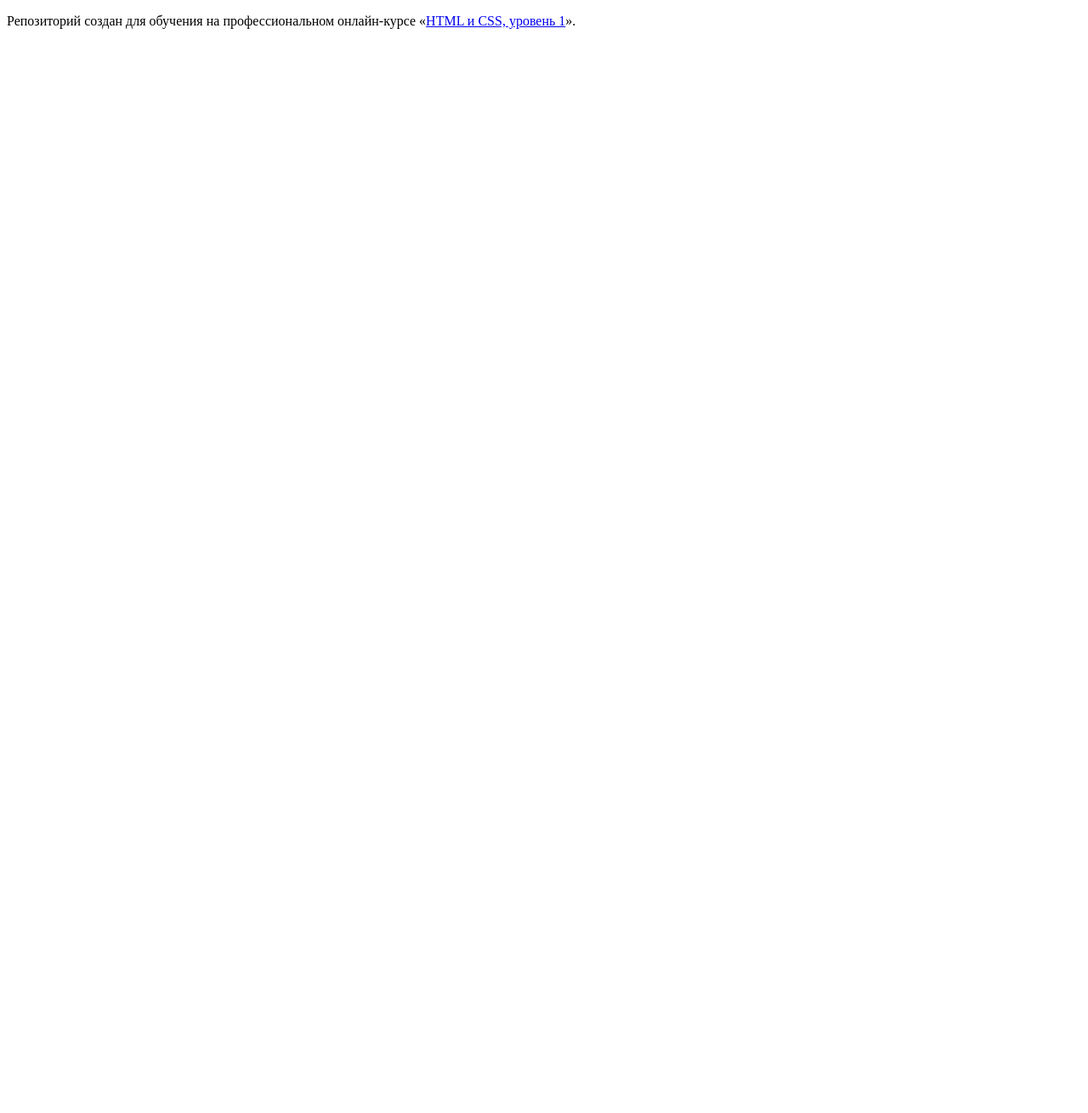
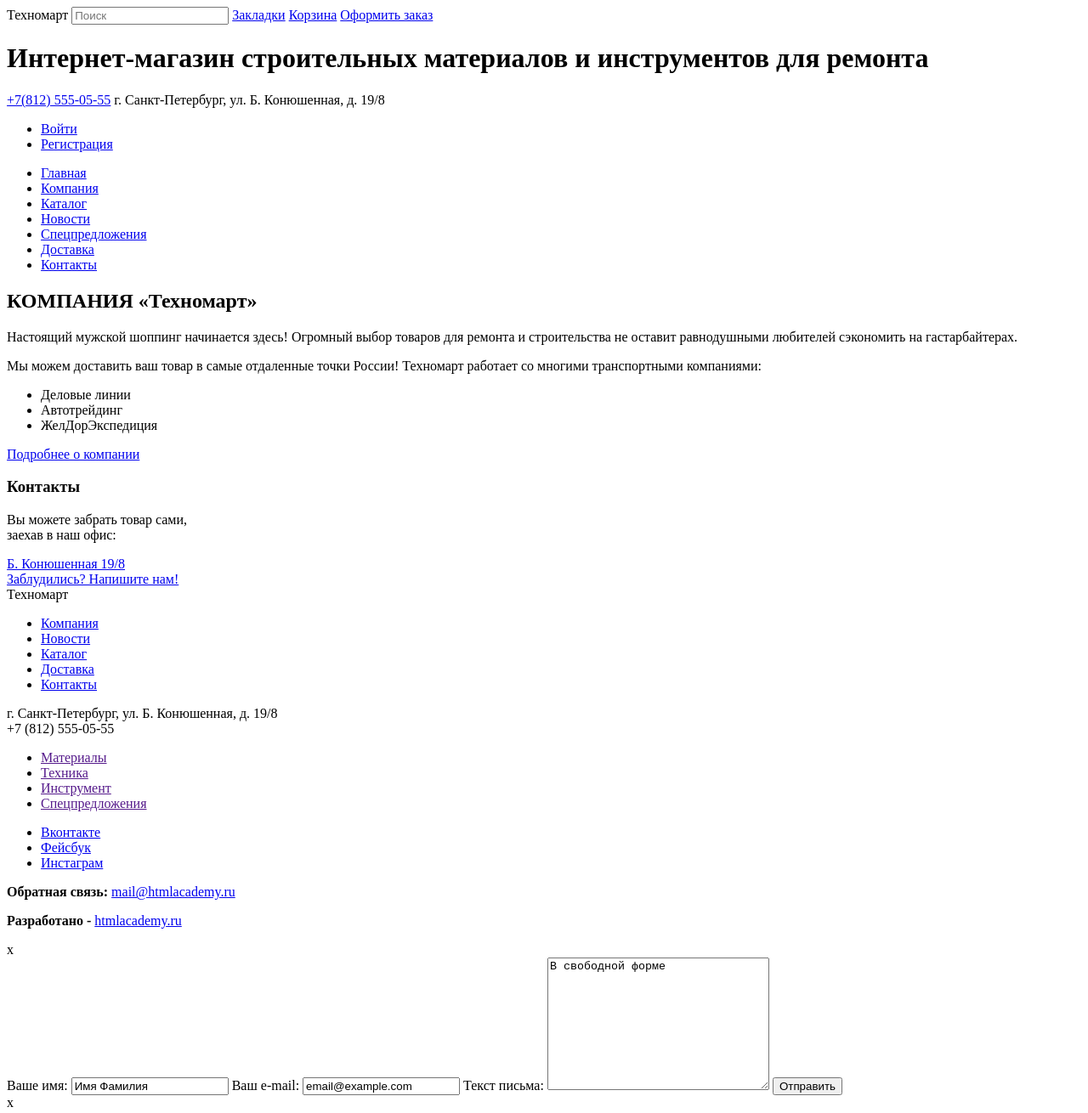
Before and after one commit to halikov/shop-technomart, a plain HTML site: page index.html in a window 1280 px wide. Shown: the whole page at 85% size. Before the commit the page ends 800 px from the top, so only its background shows below. Drawn offline with Linux system fonts and the light colour scheme.

Commit message:
Добавляет разметку главной страницы сайта согласно ДЗ: Хедер, Основной контент- только раздел с инфо окмпании и мини картой, Футер. Еще размечены модальные окна сервис карт и форма отправки письма

```diff
--- a/index.html
+++ b/index.html
@@ -5,8 +5,116 @@
     <title>HTML Academy: Техномарт</title>
   </head>
   <body>
+    <header class="page-header">
+      <div class="page-header_top-line">
+        <a class="logo">Техномарт</a>
+        <input class="search" type="search" placeholder="Поиск">
+        <a class="bookmarks" href="#">Закладки</a>
+        <a class="basket" href="shopping-cart.html">Корзина</a>
+        <a class="checkout" href="checkout.html">Оформить заказ</a>
+      </div>
+      <div class="page-header_center">
+        <h1>Интернет-магазин строительных материалов и инструментов для ремонта</h1>
+        <p>
+          <a class="telephone" href="#">+7(812) 555-05-55</a>
+          <span class="address">г. Санкт-Петербург, ул. Б. Конюшенная, д. 19/8</span>
+        </p>
+        <ul class="account-menu">
+          <li><a class="log-in" href="#">Войти</a></li>
+          <li><a class="sign-in" href="#">Регистрация</a></li>
+        </ul>
+      </div>
+      <nav class="page-header_navigation">
+        <ul class="main-menu">
+          <li><a href="index.html">Главная</a></li>
+          <li><a href="about-us.html">Компания</a></li>
+          <li><a href="catalog.html">Каталог</a></li>
+          <li><a href="news.html">Новости</a></li>
+          <li><a href="special-offers.html">Спецпредложения</a></li>
+          <li><a href="delivery.html">Доставка</a></li>
+          <li><a href="contacts.html">Контакты</a></li>
+        </ul>
+      </nav>
+    </header>
+    <main class="container">
+      <section class="about-us">
+        <h2 class="about-us_title">КОМПАНИЯ «Техномарт»</h2>
+        <p>Настоящий мужской шоппинг начинается здесь! Огромный выбор товаров для ремонта и строительства не оставит равнодушными любителей сэкономить на гастарбайтерах.</p>
+        <p>Мы можем доставить ваш товар в самые отдаленные точки России!
+        Техномарт работает со многими транспортными компаниями:</p>
+        <ul class="logistics-list">
+          <li>Деловые линии</li>
+          <li>Автотрейдинг</li>
+          <li>ЖелДорЭкспедиция</li>
+        </ul>
+        <a class="button" href="about-us.html">Подробнее о компании</a>
+      </section>
+      <section class="contacts">
+        <h3 class="contact-us">Контакты</h3>
+        <p>Вы можете забрать товар сами,<br> заехав в наш офис:</p>
+        <div class="map-service mini-map"><a class="map-service_link" href="map.html">Б. Конюшенная 19/8</a></div>
+        <a class="button" href="feedback.html">Заблудились? Напишите нам!</a>
+      </section>
+    </main>
+    <footer class="page-footer">
+      <div class="footer-header">
+        <a class="footer-logo">Техномарт</a>
+        <nav class="footer-navigation">
+          <ul class="footer-menu">
+            <li><a href="about-us.html">Компания</a></li>
+            <li><a href="news.html">Новости</a></li>
+            <li><a href="catalog.html">Каталог</a></li>
+            <li><a href="delivery.html">Доставка</a></li>
+            <li><a href="cantacts.html">Контакты</a></li>
+          </ul>
+        </nav>
+        <p class="address">
+          г. Санкт-Петербург, ул. Б. Конюшенная, д. 19/8<br>
+          +7 (812) 555-05-55
+        </p>
+        <ul class="product-menu_list">
+          <li><a href="">Материалы</a></li>
+          <li><a href="">Техника</a></li>
+          <li><a href="">Инструмент</a></li>
+          <li><a href="">Спецпредложения</a></li>
+        </ul>
+      </div>
+      <div class="footer-buttom">
+        <p class="copyright"></p>
+        <ul class="social_list">
+          <li><a href="#">Вконтакте</a></li>
+          <li><a href="#">Фейсбук</a></li>
+          <li><a href="#">Инстаграм</a></li>
+        </ul>
+        <p class="feedback_mail">
+          <b>Обратная связь:</b>
+          <a href="mailto:mail@htmlacademy.ru">mail@htmlacademy.ru</a>
+        </p>
+        <p class="produced-by">
+          <b>Разработано -</b>
+          <a href="https://htmlacademy.ru">htmlacademy.ru</a>
+        </p>
+      </div>
+    </footer>
 
-    <p>Репозиторий создан для обучения на профессиональном онлайн‑курсе «<a href="https://htmlacademy.ru/intensive/htmlcss">HTML и CSS, уровень 1</a>».</p>
+    <!-- модальные окна карты и отправки письма -->
+    <div class="map-service normal-mapa">
+      <!-- тут будет модальное окно сервиса карт  -->
+      <span class="modal-close">x</span>
+    </div>
 
+    <div class="feedback-form">
+      <form class="write-us" action="">
+        <label for="user-name">Ваше имя:</label>
+        <input id="user-name" type="text" name="user-name" value="Имя Фамилия">
+        <label for="user-email">Ваш e-mail:</label>
+        <input type="email" id="user-email" value="email@example.com">
+        <label for="comments">Текст письма:</label>
+        <textarea id="comments" name="" cols="30" rows="10">В свободной форме</textarea>
+        <input type="submit" value="Отправить">
+
+      </form>
+      <span class="modal-close">x</span>
+    </div>
   </body>
 </html>
```
Also changed, not shown: 1 other file.
